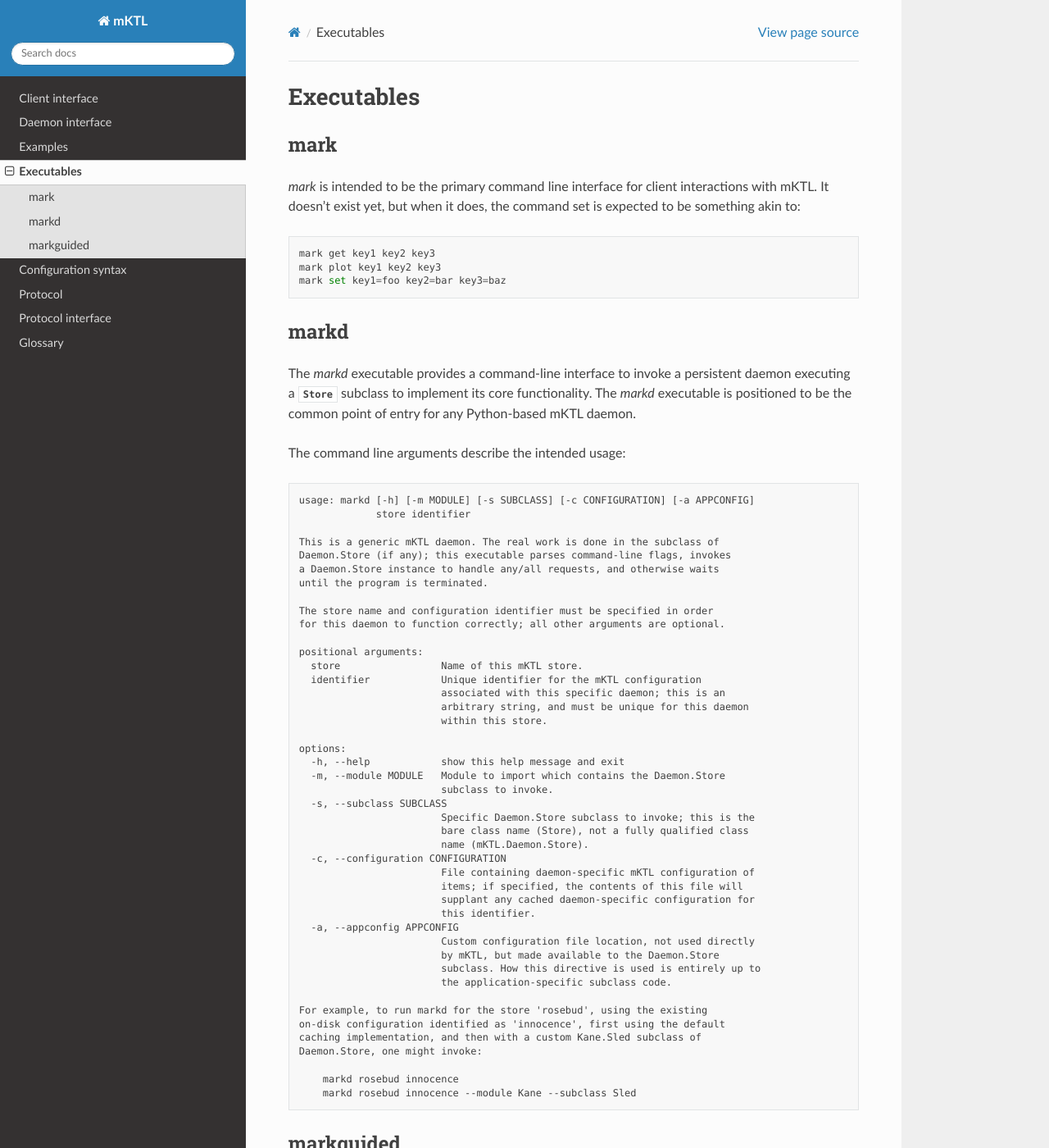
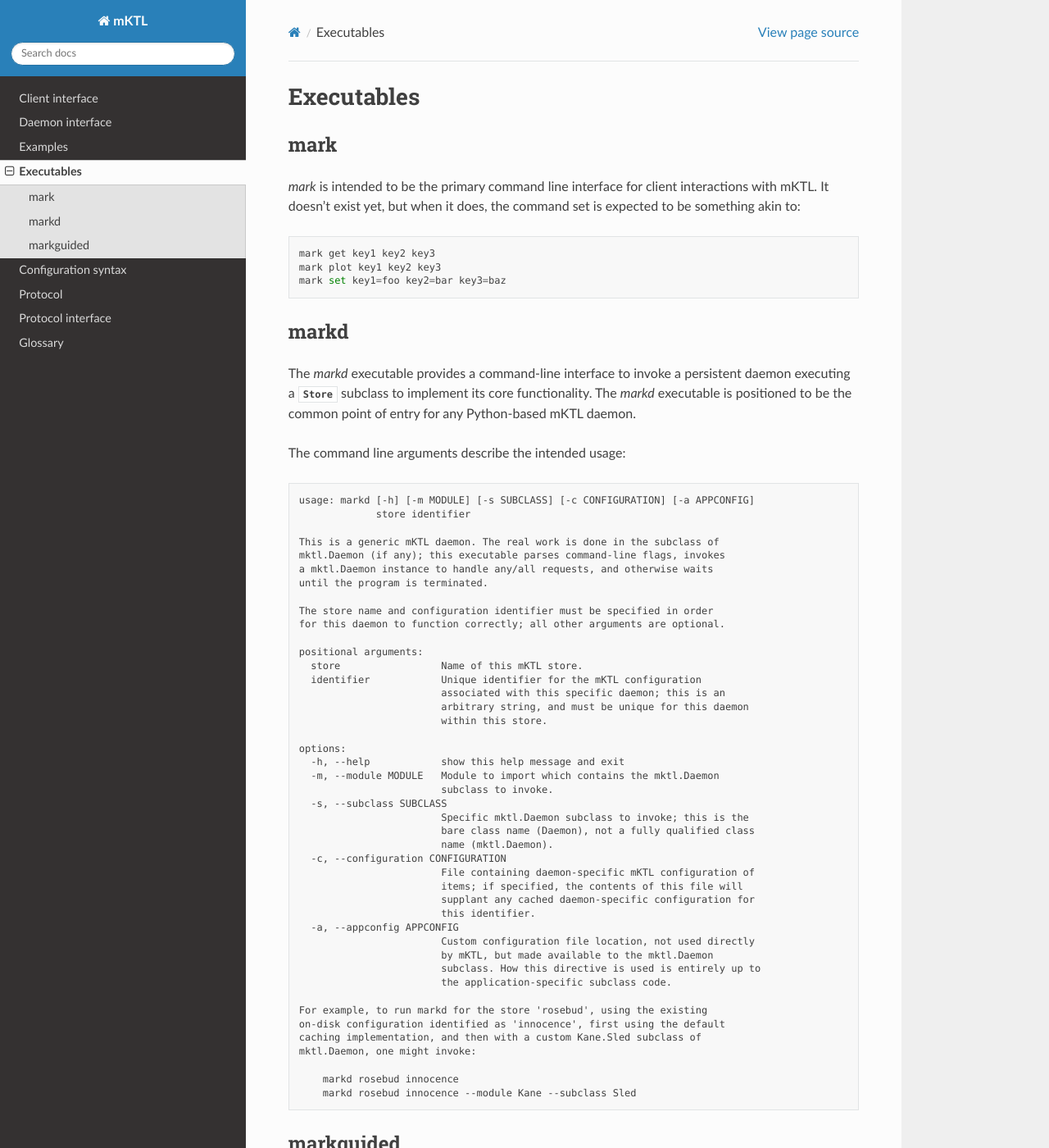
Before and after one commit to KeckObservatory/mKTL, a Sphinx documentation site: the page built from doc/executables.rst, in a window 1280 px wide and 1400 px high. Shown: the whole window at 82% size. Built offline with Sphinx 7.4.7 and the Read the Docs theme 3.1.0, drawn with Linux system fonts in a browser that asks for light colours.

Commit message:
Brought the markd output up to current.

```diff
--- a/doc/markd.txt
+++ b/doc/markd.txt
@@ -2,8 +2,8 @@ usage: markd [-h] [-m MODULE] [-s SUBCLASS] [-c CONFIGURATION] [-a APPCONFIG]
              store identifier
 
 This is a generic mKTL daemon. The real work is done in the subclass of
-Daemon.Store (if any); this executable parses command-line flags, invokes
-a Daemon.Store instance to handle any/all requests, and otherwise waits
+mktl.Daemon (if any); this executable parses command-line flags, invokes
+a mktl.Daemon instance to handle any/all requests, and otherwise waits
 until the program is terminated.
 
 The store name and configuration identifier must be specified in order
@@ -18,12 +18,12 @@ positional arguments:
 
 options:
   -h, --help            show this help message and exit
-  -m, --module MODULE   Module to import which contains the Daemon.Store
+  -m, --module MODULE   Module to import which contains the mktl.Daemon
                         subclass to invoke.
   -s, --subclass SUBCLASS
-                        Specific Daemon.Store subclass to invoke; this is the
-                        bare class name (Store), not a fully qualified class
-                        name (mKTL.Daemon.Store).
+                        Specific mktl.Daemon subclass to invoke; this is the
+                        bare class name (Daemon), not a fully qualified class
+                        name (mktl.Daemon).
   -c, --configuration CONFIGURATION
                         File containing daemon-specific mKTL configuration of
                         items; if specified, the contents of this file will
@@ -31,14 +31,14 @@ options:
                         this identifier.
   -a, --appconfig APPCONFIG
                         Custom configuration file location, not used directly
-                        by mKTL, but made available to the Daemon.Store
+                        by mKTL, but made available to the mktl.Daemon
                         subclass. How this directive is used is entirely up to
                         the application-specific subclass code.
 
 For example, to run markd for the store 'rosebud', using the existing
 on-disk configuration identified as 'innocence', first using the default
 caching implementation, and then with a custom Kane.Sled subclass of
-Daemon.Store, one might invoke:
+mktl.Daemon, one might invoke:
 
     markd rosebud innocence
     markd rosebud innocence --module Kane --subclass Sled
```
